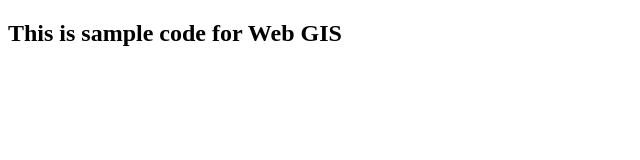
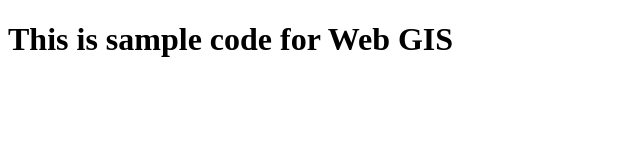
Before and after one commit to meshuman/webGISOpen, a plain HTML site: page index.html in a window 1280 px wide. Shown: the whole page, without its empty margins (0-640 px from the left). Drawn offline with Linux system fonts and the light colour scheme.

Commit message:
Update index.html

```diff
--- a/index.html
+++ b/index.html
@@ -6,6 +6,6 @@
     <title>Document</title>
 </head>
 <body>
-    <h2>This is sample code for Web GIS</h2>
+    <h1>This is sample code for Web GIS</h1>
 </body>
 </html>
```
